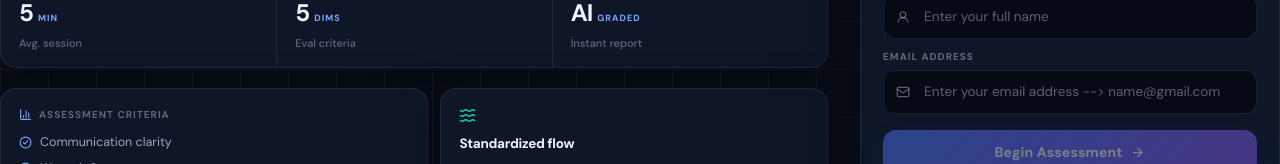
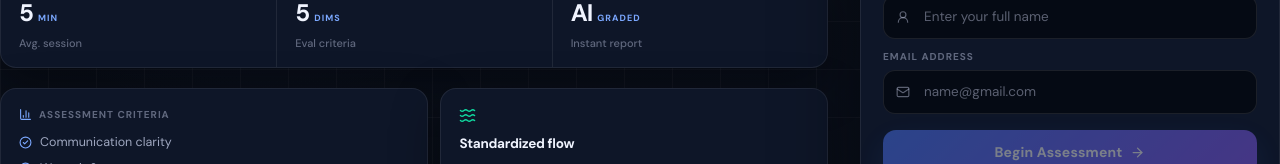
Before and after one commit to vijay-aid-007/ai-tutor-screener, a Next.js app: page / in a window 1280 px wide. Shown: the part 459-623 px from the top of the page. Built offline with nearby package versions, Linux system fonts and the light colour scheme.

Commit message:
Update page.tsx

```diff
--- a/app/page.tsx
+++ b/app/page.tsx
@@ -381,7 +381,7 @@ export default function LandingPage() {
                       value={email}
                       onChange={(e) => setEmail(e.target.value)}
                       onBlur={() => setEmailTouched(true)}
-                      placeholder="Enter your email address --> name@gmail.com"
+                      placeholder="name@gmail.com"
                       autoComplete="email"
                     />
                   </div>
```
